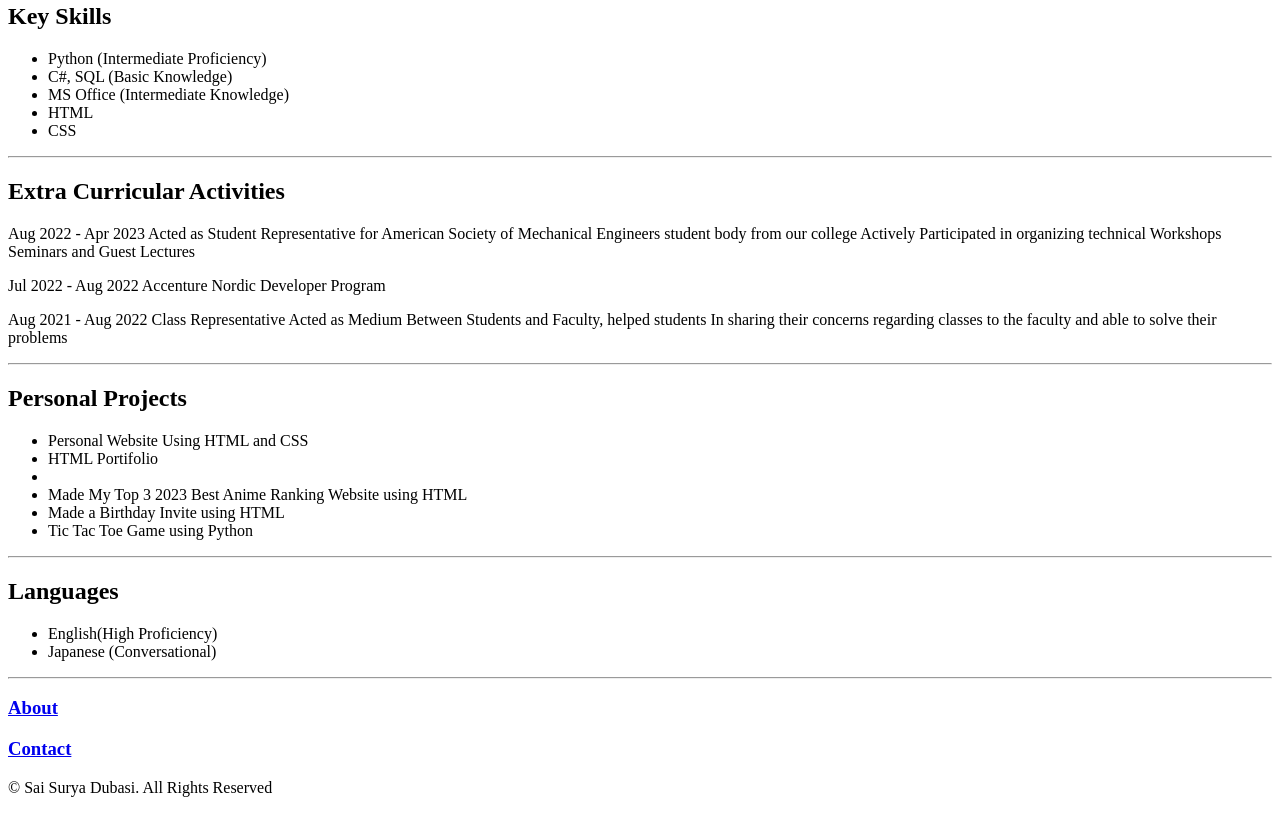
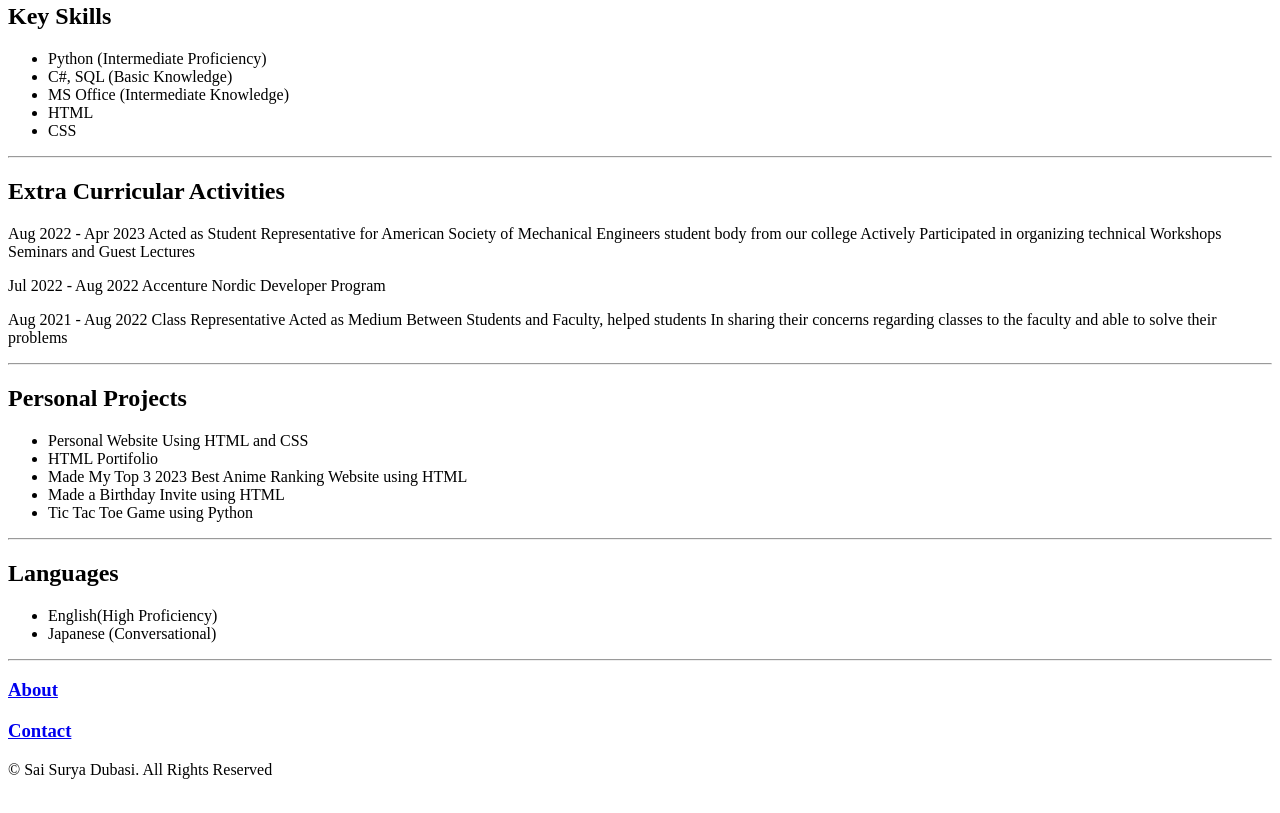
Before and after one commit to Saisurya302/html-OnlineResume, a plain HTML site: page index.html in a window 1280 px wide. Shown: the part 452-1265 px from the top of the page. Drawn offline with Linux system fonts and the light colour scheme.

Commit message:
index.html

```diff
--- a/index.html
+++ b/index.html
@@ -47,7 +47,7 @@
     <h2>Personal Projects</h2>
     <ul>
         <li>Personal Website Using HTML and CSS</li>
-        <li>HTML Portifolio<li>
+        <li>HTML Portifolio</li>
         <li>Made My Top 3 2023 Best Anime Ranking Website using HTML</li>
         <li>Made a Birthday Invite using HTML</li>
         <li>Tic Tac Toe Game using Python</li>
```
